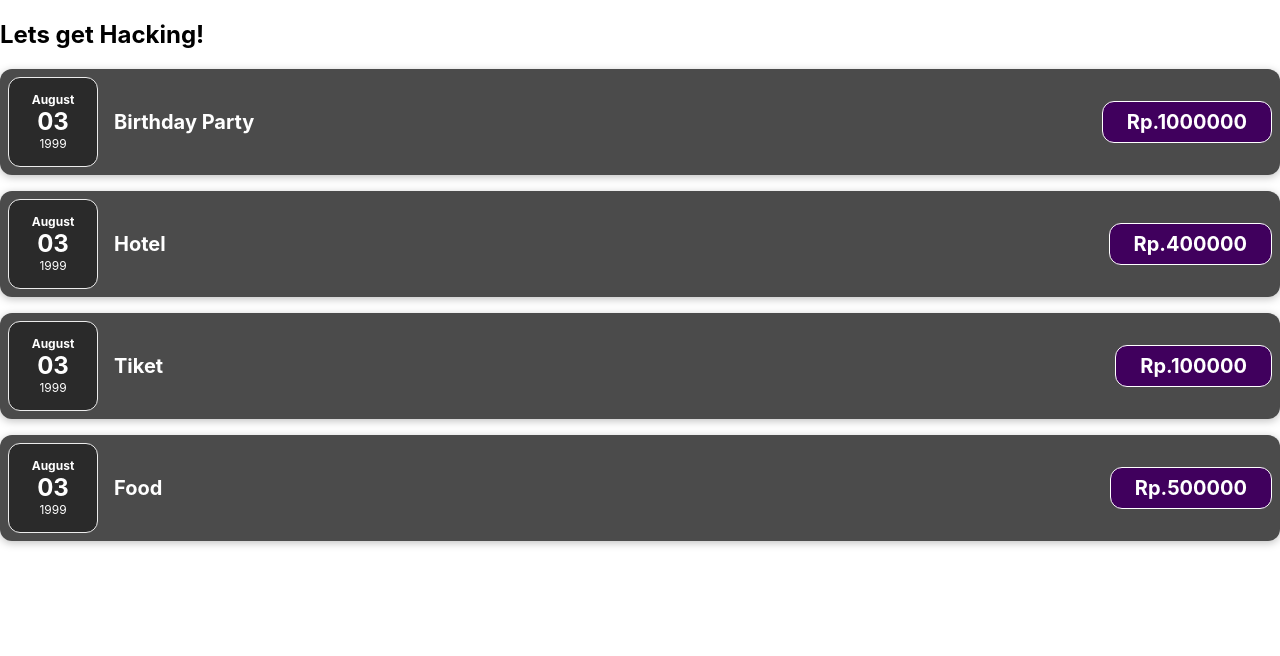
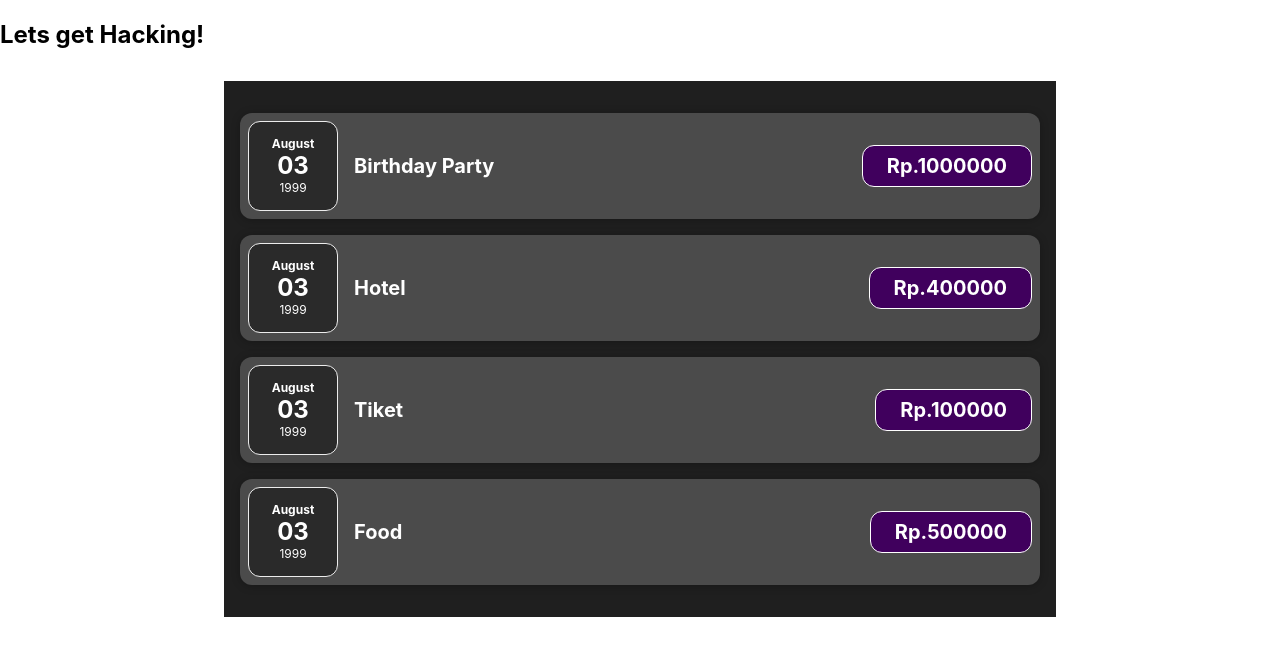
Before and after one commit to gusde27/Expenses-App-React-JS, a React (Create React App) app: page / in a window 1280 px wide. Shown: the top 656 px of the page. Built offline with nearby package versions, Linux system fonts and the light colour scheme.

Commit message:
Change component path and import React

```diff
--- a/src/App.js
+++ b/src/App.js
@@ -1,5 +1,6 @@
+import React from 'react';
 import './App.css';
-import ExpensesItemList from './components/ExpensesItemList';
+import ExpensesItemList from './components/Expenses/ExpensesItemList';
 
 function App() {
 
--- a/src/components/ExpensesDate.js
+++ b/src/components/Expenses/ExpensesDate.js
@@ -1,3 +1,4 @@
+import React from 'react';
 import './ExpensesDate.css';
 
 function ExpensesDate(props){
--- a/src/components/ExpensesItem.css
+++ b/src/components/Expenses/ExpensesItem.css
@@ -3,7 +3,6 @@
     display: flex;
     justify-content: space-between;
     align-items: center;
-    box-shadow: 0 2px 8px rgba(0, 0, 0, 0.25);
     padding: 0.5rem;
     margin: 1rem 0;
     border-radius: 12px;
--- a/src/components/ExpensesItem.js
+++ b/src/components/Expenses/ExpensesItem.js
@@ -1,10 +1,12 @@
+import React from 'react';
 import './ExpensesItem.css'
 import ExpensesDate from './ExpensesDate';
+import Card from '../UI/Card';
 
 function ExpensesItem(props) {
 
   return (
-    <div className= "expenseItem">
+    <Card className= "expenseItem">
       <ExpensesDate date={ props.date }/>
       <div className= "expenseItemDescription">
         <h2>{ props.title }</h2>
@@ -12,7 +14,7 @@ function ExpensesItem(props) {
       <div className= "expenseItemPrice">
         Rp.{ props.amount }
       </div>
-    </div>
+    </Card>
 
   );
 }
--- /dev/null
+++ b/src/components/Expenses/ExpensesItemList.css
@@ -0,0 +1,7 @@
+.expensesItemList {
+  padding: 1rem;
+  background-color: rgb(31, 31, 31);
+  margin: 2rem auto;
+  width: 50rem;
+  max-width: 95%;
+}
--- a/src/components/ExpensesItemList.js
+++ b/src/components/Expenses/ExpensesItemList.js
@@ -1,4 +1,6 @@
+import React from 'react';
 import ExpensesItem from "./ExpensesItem";
+import './ExpensesItemList.css';
 
 function ExpensesItemList(props) {
   const expenses = props.expenses;
@@ -6,8 +8,8 @@ function ExpensesItemList(props) {
   console.log(expenses);
 
   return (
-    <div>
-        <ExpensesItem
+    <div className="expensesItemList">
+      <ExpensesItem
         date={expenses[0].date}
         title={expenses[0].title}
         amount={expenses[0].amount}
--- /dev/null
+++ b/src/components/UI/Card.css
@@ -0,0 +1,4 @@
+.card {
+  border-radius: 12px;
+  box-shadow: 0 1px 8px rgba(0, 0, 0, 0.25);
+}
--- /dev/null
+++ b/src/components/UI/Card.js
@@ -0,0 +1,11 @@
+import React from 'react';
+import './Card.css';
+
+function Card(cardItem){
+    //for add all className of CSS File from outside
+    const classes = 'card ' + cardItem.className;
+
+    return <div className= { classes }>{ cardItem.children }</div>
+}
+
+export default Card;
```
Also changed, not shown: src/components/Expenses/ExpensesDate.css (renamed from src/components/ExpensesDate.css).
